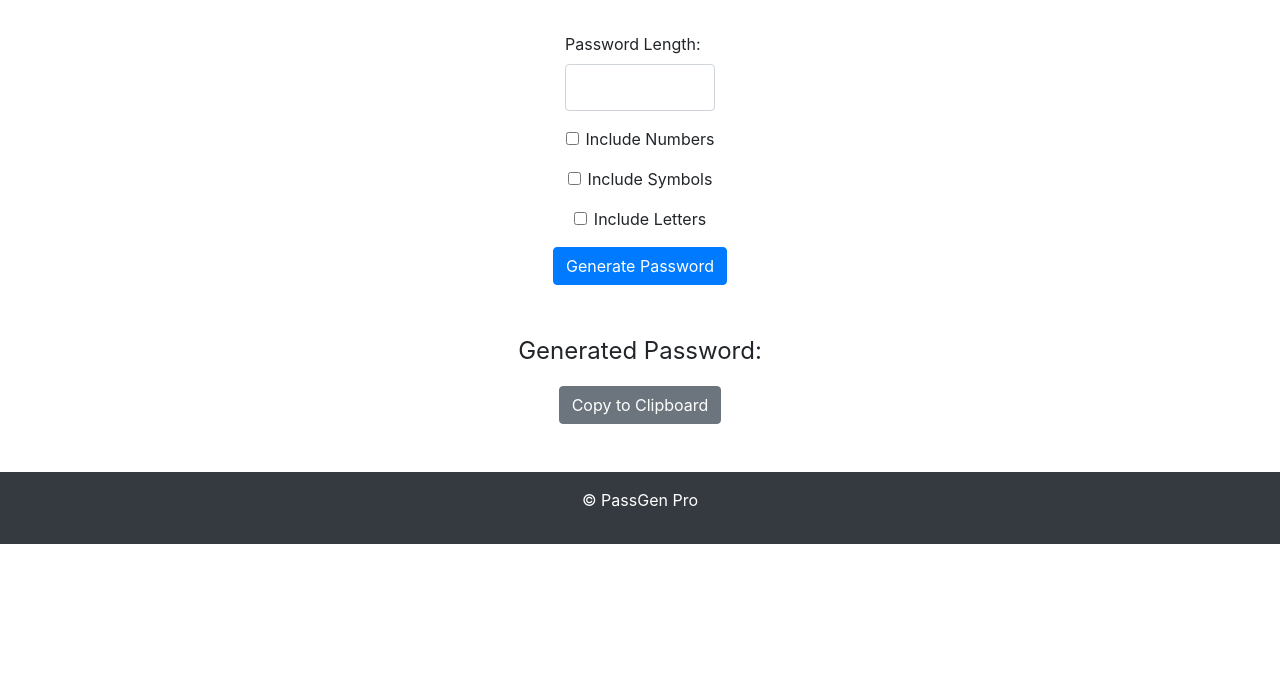
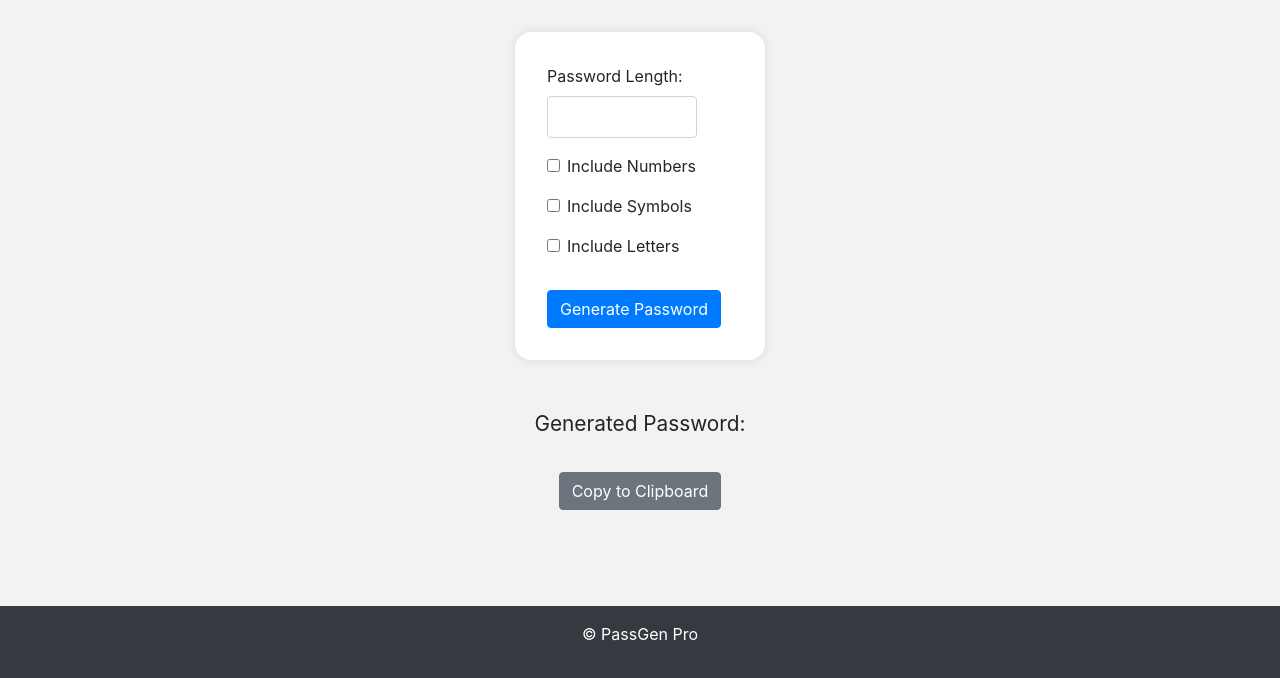
Before and after one commit to MarquelDThompson/PassGen-Pro, a plain HTML site: page index.html in a window 1280 px wide. Shown: the part 190-868 px from the top of the page. Before the commit the page ends 800 px from the top, so only its background shows below. Drawn offline with nearby package versions, Linux system fonts and the light colour scheme.

Commit message:
Added comments to CSS

```diff
--- a/styles.css
+++ b/styles.css
@@ -1,16 +1,75 @@
-form {
-    display: flex;
-    flex-direction: column;
-    align-items: center;
+body {
+    background-color: #f2f2f2;
   }
 
+  /* Style for header and footer */
+  header, footer {
+    background-color: #333;
+    color: white;
+  }
+
+  /* Style for form */
+  form {
+    background-color: white;
+    padding: 2rem;
+    border-radius: 1rem;
+    box-shadow: 0 0 10px rgba(0, 0, 0, 0.1);
+    width: 250px;
+    margin: 0 auto;
+    font-size: 1.rem;
+  }
+
+  /* Style for password length input */
   input[type="number"] {
     width: 150px;
     padding: 0.5rem;
-    font-size: 1.2rem;
+    margin-bottom: 1rem;
   }
 
+  /* Style for generated password section */
   #generated-password {
     text-align: center;
-    font-size: 1.5rem;
+    margin-top: 2rem;
+    font-size: 1.3rem;
   }
+
+  /* Style for generate password button */
+  button[type="submit"] {
+    margin-top: 1rem;
+  }
+
+  /* Style for copy to clipboard button */
+  #copy-to-clipboard {
+    margin-top: 1rem;
+  }
+
+  /* Style for footer */
+  footer {
+    background-color: #333;
+    color: #fff;
+    padding: 1rem;
+    text-align: center;
+  }
+
+  /* Media query for larger screen size */
+  @media (min-width: 768px) {
+    footer {
+      padding: 2rem;
+    }
+  }
+
+  /* Style for html and body to make footer stick to bottom */
+  html, body {
+    height: 100%;
+  }
+
+  /* Style for body to use flexbox */
+  body {
+    display: flex;
+    flex-direction: column;
+  }
+
+  /* Style for main section to take up remaining space */
+  main {
+    flex: 1;
+  }
```
Also changed, not shown: index.html (+3 -0 lines).
